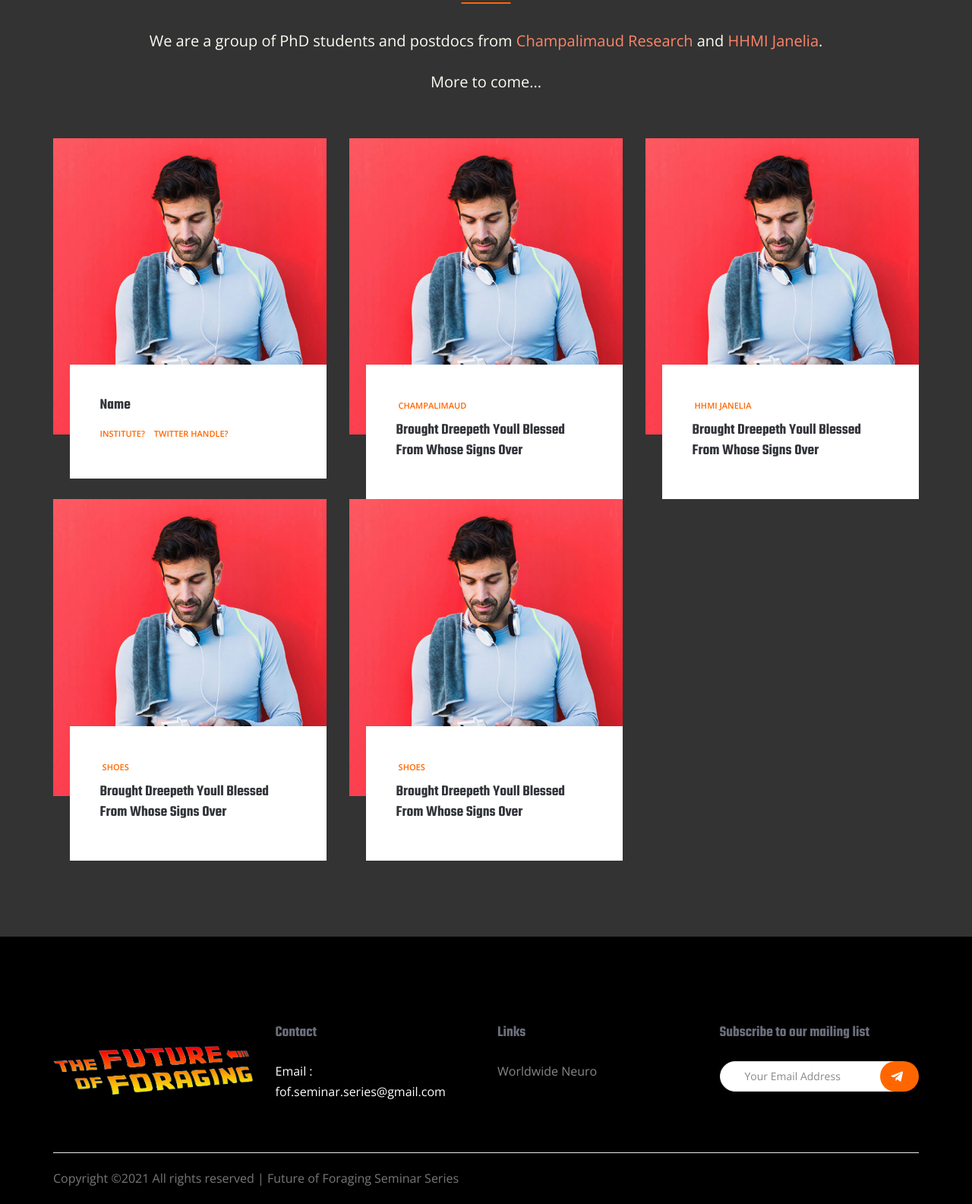
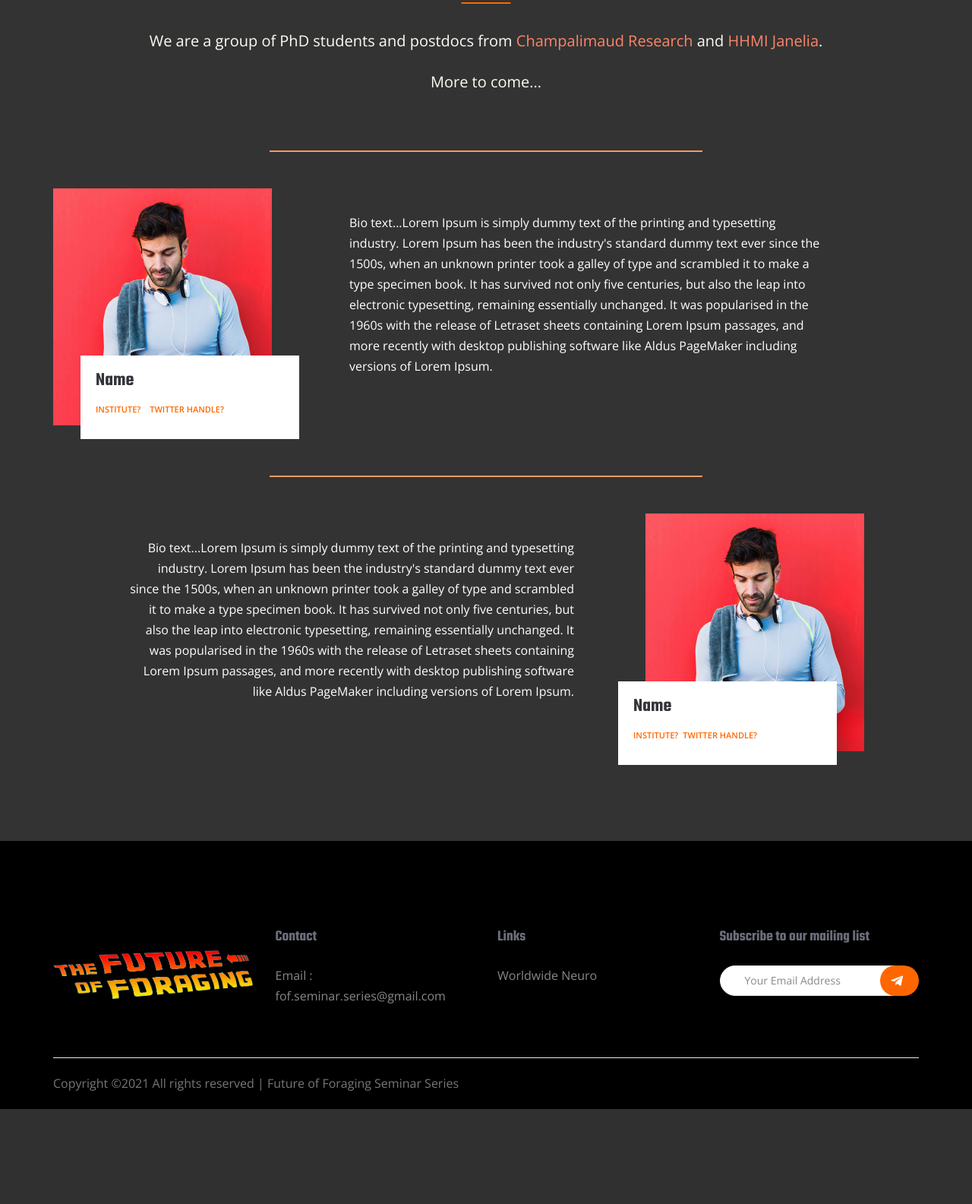
Before and after one commit to future-of-foraging-seminars/future-of-foraging-seminars.github.io, a PHP site: page /about.html in a window 1280 px wide. Shown: the part 876-2461 px from the top of the page at 76% size. After the commit the page ends 2336 px from the top, so only its background shows below. Run offline with PHP 8.4, Linux system fonts and the light colour scheme.

Commit message:
improved about template, space for bio

```diff
--- a/about.html
+++ b/about.html
@@ -135,98 +135,64 @@
 
         <div class="container">
 
-            <div class="row">
+           <hr style="height:1px;width:50%;color:#ffa366;background-color:#ffa366;margin-bottom:3rem;">
+
+            <div class="row aboutus">
                 <div class="col-lg-4">
                     <div class="single-blog style-five">
                         <div class="thumb">
                             <img class="img-fluid" src="img/episodes/18.jpg" alt="">
                         </div>
                         <div class="short_details">
-                            <a class="d-block" href="single-blog.html">
+                            <div class="nametag">
                                 <h4>Name</h4>
-                            </a>
+                            </div>
                             <div class="meta-top d-flex">
                                 <a href="#">Institute?</a>/
                                 <a href="#">Twitter handle?</a>
                             </div>
                         </div>
                     </div>
+                </div>
 
+                <div class="col-lg-7">
+                    <div class = "biotext">
+                      <p> Bio text...Lorem Ipsum is simply dummy text of the printing and typesetting industry. Lorem Ipsum has been the industry's standard dummy text ever since the 1500s, when an unknown printer took a galley of type and scrambled it to make a type specimen book. It has survived not only five centuries, but also the leap into electronic typesetting, remaining essentially unchanged. It was popularised in the 1960s with the release of Letraset sheets containing Lorem Ipsum passages, and more recently with desktop publishing software like Aldus PageMaker including versions of Lorem Ipsum. </p>
+                    </div>
+                </div>
+
+            </div>
+
+            <hr style="height:1px;width:50%;color:#ffa366;background-color:#ffa366;margin-bottom:3rem;">
+
+            <div class="row">
+                <div class="col-lg-1">
+                  <!-- offset 1 column -->
+                </div>
+                <div class="col-lg-7">
+                    <div class = "biotext_right">
+                      <p> Bio text...Lorem Ipsum is simply dummy text of the printing and typesetting industry. Lorem Ipsum has been the industry's standard dummy text ever since the 1500s, when an unknown printer took a galley of type and scrambled it to make a type specimen book. It has survived not only five centuries, but also the leap into electronic typesetting, remaining essentially unchanged. It was popularised in the 1960s with the release of Letraset sheets containing Lorem Ipsum passages, and more recently with desktop publishing software like Aldus PageMaker including versions of Lorem Ipsum. </p>
+                    </div>
                 </div>
 
                 <div class="col-lg-4">
-                    <div class="single-blog style-five">
+                    <div class="single-blog style-five_right">
                         <div class="thumb">
                             <img class="img-fluid" src="img/episodes/18.jpg" alt="">
                         </div>
                         <div class="short_details">
+                            <div class="nametag">
+                              <h4>Name</h4>
+                            </div>
                             <div class="meta-top d-flex">
-                                <a href="#">Champalimaud</a>/
+                                <a href="#">Institute?</a>
+                                <a href="#">Twitter handle?</a>
                             </div>
-                            <a class="d-block" href="single-blog.html">
-                                <h4>Brought dreepeth youll blessed
-                                from whose signs over</h4>
-                            </a>
                         </div>
                     </div>
+                </div>
+            </div>
 
-                </div>
-
-                <div class="col-lg-4">
-                    <div class="single-blog style-five">
-                        <div class="thumb">
-                            <img class="img-fluid" src="img/episodes/18.jpg" alt="">
-                        </div>
-                        <div class="short_details">
-                            <div class="meta-top d-flex">
-                                <a href="#">HHMI Janelia</a>/
-                            </div>
-                            <a class="d-block" href="single-blog.html">
-                                <h4>Brought dreepeth youll blessed
-                                from whose signs over</h4>
-                            </a>
-                        </div>
-                    </div>
-
-                </div>
-
-                <div class="col-lg-4">
-                    <div class="single-blog style-five">
-                        <div class="thumb">
-                            <img class="img-fluid" src="img/episodes/18.jpg" alt="">
-                        </div>
-                        <div class="short_details">
-                            <div class="meta-top d-flex">
-                                <a href="#">shoes</a>/
-                            </div>
-                            <a class="d-block" href="single-blog.html">
-                                <h4>Brought dreepeth youll blessed
-                                from whose signs over</h4>
-                            </a>
-                        </div>
-                    </div>
-
-                </div>
-
-                <div class="col-lg-4">
-                    <div class="single-blog style-five">
-                        <div class="thumb">
-                            <img class="img-fluid" src="img/episodes/18.jpg" alt="">
-                        </div>
-                        <div class="short_details">
-                            <div class="meta-top d-flex">
-                                <a href="#">shoes</a>/
-                            </div>
-                            <a class="d-block" href="single-blog.html">
-                                <h4>Brought dreepeth youll blessed
-                                from whose signs over</h4>
-                            </a>
-                        </div>
-                    </div>
-
-                </div>
-
-            </div>
         </div>
 
     </section>
@@ -248,7 +214,7 @@
                 <div class="col-lg-3 col-sm-6 mb-4 mb-xl-0 single-footer-widget">
                     <h4>Contact</h4>
                     <div class="footer-address">
-                        <span>Email : fof.seminar.series@gmail.com</span>
+                        <p>Email : fof.seminar.series@gmail.com</p>
                     </div>
                 </div>
 
--- a/css/style.css
+++ b/css/style.css
@@ -164,6 +164,10 @@ button:focus {
 
 .background_one {
   background: #333333; }
+
+.background_two {
+  background: #222222; }
+
 
 .border-bottom {
   border-bottom: 1px solid #e8edf1; }
@@ -824,6 +828,30 @@ body.mobile-nav-active #mobile-nav-toggle {
 /* breadcrumb section end
   ============================================================================================ */
 /*---------------------------------------------------- */
+
+.aboutus{
+  padding-bottom: 2rem;
+}
+
+.nametag h4 {
+  color: #33353b;
+}
+
+.biotext{
+  padding-left: 0rem;
+  padding-right: 2rem;
+  padding-top: 2rem;
+  padding-bottom: 2rem;
+}
+
+.biotext_right{
+  padding-left: 0rem;
+  padding-right: 4rem;
+  padding-top: 2rem;
+  padding-bottom: 2rem;
+  text-align: right;
+}
+
 /*----------------------------------------------------*/
 /* Start Blog Area css
 ============================================================================================ */
@@ -1175,24 +1203,49 @@ body.mobile-nav-active #mobile-nav-toggle {
 
 .single-blog.style-five .short_details {
   margin-top: -92px;
-  right: -6%;
-  width: 94%;
-  padding: 40px;
+  right: -10%;
+  width: 80%;
+  padding: 20px;
   z-index: 555;
   position: relative;
   transition: all 300ms linear 0s; }
   .single-blog.style-five .short_details a {
     color: #33353b;
-    font-weight: 600; }
+    font-weight: 500; }
     .single-blog.style-five .short_details a:hover {
       color: #ff6600; }
+
+.single-blog.style-five_right .short_details {
+  margin-top: -92px;
+  right: 10%;
+  width: 80%;
+  padding: 20px;
+  z-index: 555;
+  position: relative;
+  transition: all 300ms linear 0s; }
+  .single-blog.style-five .short_details a {
+    color: #33353b;
+    font-weight: 500; }
+    .single-blog.style-five .short_details a:hover {
+      color: #ff6600; }
+
 .single-blog.style-five .thumb {
   overflow: hidden;
   position: relative; }
   .single-blog.style-five .thumb img {
-    width: 100%;
+    width: 80%;
+    right: 2%;
     transition: all 300ms linear 0s; }
-.single-blog.style-five .meta-bottom {
+
+.single-blog.style-five_right .thumb {
+  overflow: hidden;
+  position: relative; }
+  .single-blog.style-five_right .thumb img {
+    width: 80%;
+    right: 2%;
+    transition: all 300ms linear 0s; }
+
+.single-blog.style-five .single-blog.style-five_right .meta-bottom {
   margin-bottom: 15px; }
   .single-blog.style-five .meta-bottom a {
     display: inline-block;
@@ -1219,18 +1272,18 @@ body.mobile-nav-active #mobile-nav-toggle {
     transition: all 300ms linear 0s; }
     .single-blog.style-five .meta-top a:hover {
       color: #ff6600; }
-.single-blog.style-five h4 {
-  font-size: 20px;
+.single-blog.style-five h4, .single-blog.style-five_right h4 {
+  font-size: 25px;
   margin-bottom: 10px;
   font-weight: 600;
   line-height: 27px;
   transition: all 300ms linear 0s; }
   @media (max-width: 1199px) {
     .single-blog.style-five h4 {
-      font-size: 18px; } }
+      font-size: 20px; } }
   @media (max-width: 991px) {
     .single-blog.style-five h4 {
-      margin-bottom: 8px; } }
+      margin-bottom: 10px; } }
 .single-blog.style-five.small .short_details {
   padding: 20px; }
 .single-blog.style-five.small .thumb {
@@ -1274,8 +1327,12 @@ body.mobile-nav-active #mobile-nav-toggle {
   @media (max-width: 991px) {
     .single-blog.style-five.small h4 {
       margin-bottom: 8px; } }
+
 .single-blog.style-five:hover img {
-  transform: scale(1); }
+  transform: scale(1.1); }
+
+  .single-blog.style-five_right:hover img {
+    transform: scale(1.1); }
 
 /* End Blog Area css
 ============================================================================================ */
@@ -1387,7 +1444,7 @@ body.mobile-nav-active #mobile-nav-toggle {
     .single-recent-blog-post .thumb img {
       transition: all 0.7s linear; }
   .single-recent-blog-post .details {
-    padding-top: 30px; }
+    padding-top: 40px; }
     .single-recent-blog-post .details .sec_h4 {
       line-height: 24px;
       padding: 10px 0px 13px;
```
